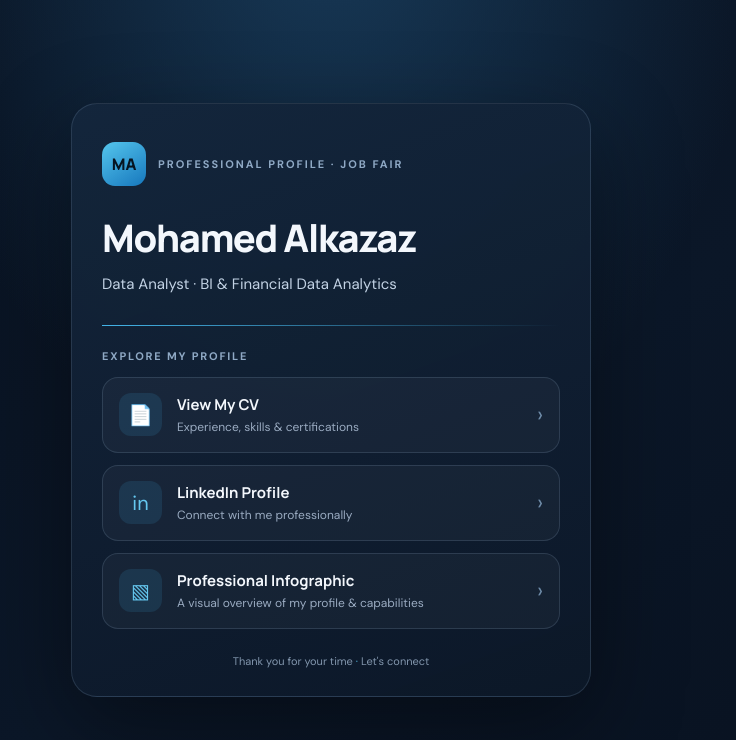
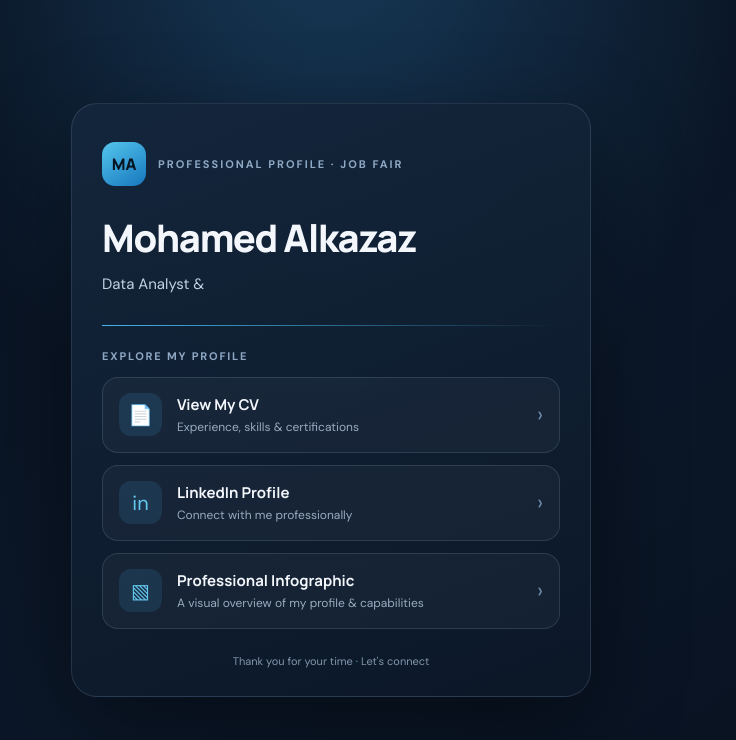
Before and after one commit to mohamedsobhy-50/jobfair-card, a plain HTML site: page index.html in a window 1280 px wide. Shown: the whole page, without its empty margins (309-1045 px from the left). Drawn offline with Linux system fonts and the light colour scheme.

Commit message:
Update role description in index.html

```diff
--- a/index.html
+++ b/index.html
@@ -177,7 +177,7 @@
       <h1>Mohamed Alkazaz</h1>
 
       <p class="role">
-        Data Analyst · BI &amp; Financial Data Analytics
+        Data Analyst &amp;
       </p>
 
       <div class="divider"></div>
```
